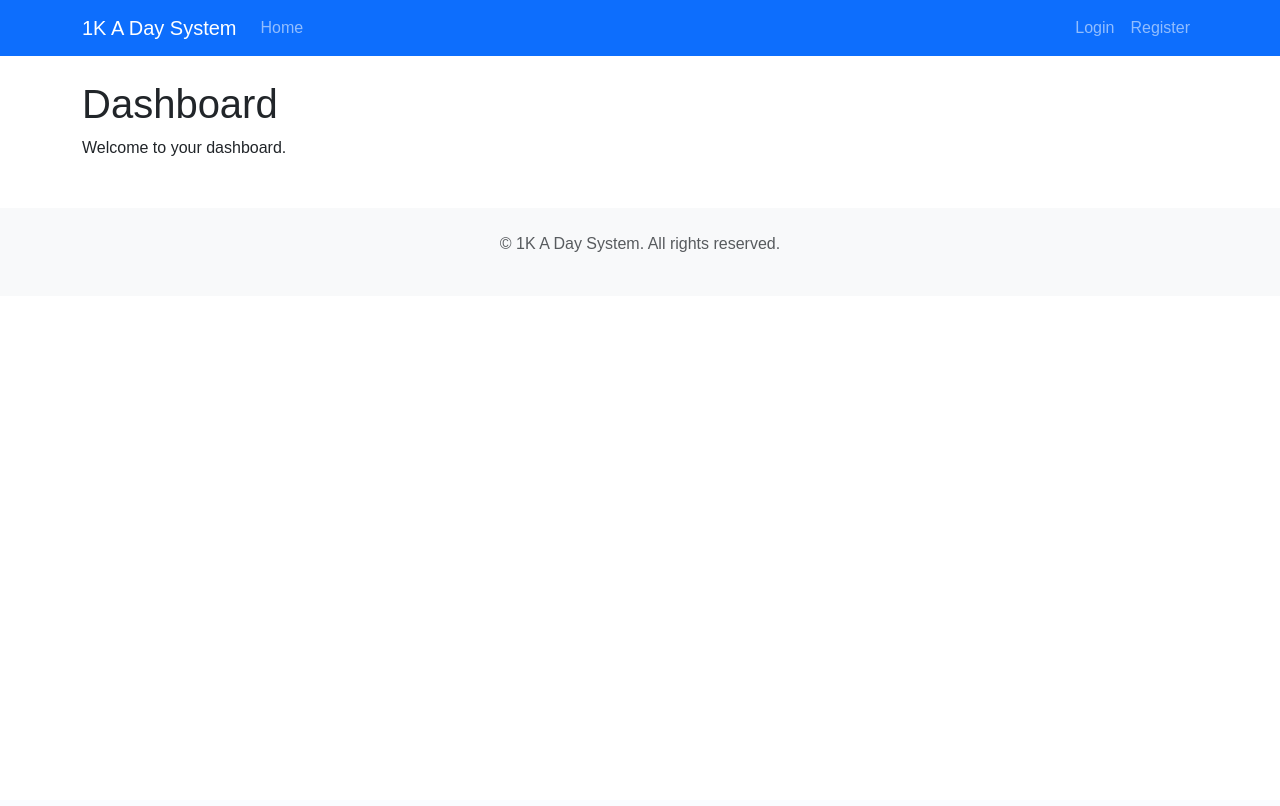
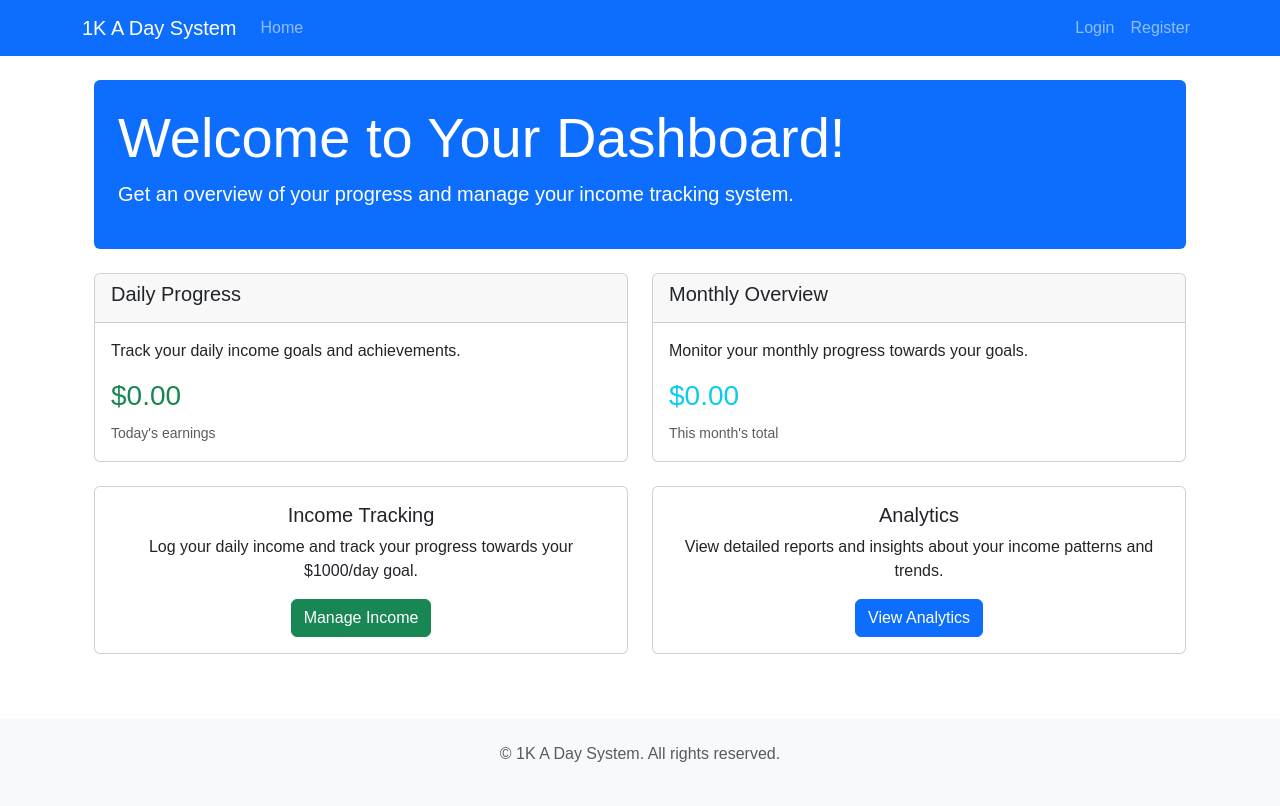
Before and after one commit to jemert1992/1kadaysystem, a Flask app: template app/templates/dashboard.html in a window 1280 px wide. Before the commit the page ends 252 px from the top, so only its background shows below. Run offline with Flask 3, Linux system fonts and the light colour scheme; the template is opened without the code that fills it, so the values that code supplies are empty; some libraries are stand-ins or nearby versions.

Commit message:
Add dashboard.html template for user dashboard overview.

```diff
--- a/app/templates/dashboard.html
+++ b/app/templates/dashboard.html
@@ -3,6 +3,63 @@
 {% block title %}Dashboard{% endblock %}
 
 {% block content %}
-<h1>Dashboard</h1>
-<p>Welcome to your dashboard.</p>
+<div class="container mt-4">
+    <!-- Dashboard Greeting -->
+    <div class="jumbotron bg-primary text-white p-4 rounded mb-4">
+        <h1 class="display-4">Welcome to Your Dashboard!</h1>
+        <p class="lead">Get an overview of your progress and manage your income tracking system.</p>
+    </div>
+
+    <!-- Quick Summary Cards -->
+    <div class="row mb-4">
+        <div class="col-md-6">
+            <div class="card">
+                <div class="card-header">
+                    <h5 class="card-title">Daily Progress</h5>
+                </div>
+                <div class="card-body">
+                    <p class="card-text">Track your daily income goals and achievements.</p>
+                    <h3 class="text-success">$0.00</h3>
+                    <small class="text-muted">Today's earnings</small>
+                </div>
+            </div>
+        </div>
+        <div class="col-md-6">
+            <div class="card">
+                <div class="card-header">
+                    <h5 class="card-title">Monthly Overview</h5>
+                </div>
+                <div class="card-body">
+                    <p class="card-text">Monitor your monthly progress towards your goals.</p>
+                    <h3 class="text-info">$0.00</h3>
+                    <small class="text-muted">This month's total</small>
+                </div>
+            </div>
+        </div>
+    </div>
+
+    <!-- Navigation Links -->
+    <div class="row">
+        <div class="col-md-6 mb-3">
+            <div class="card h-100">
+                <div class="card-body text-center">
+                    <i class="fas fa-dollar-sign fa-3x text-success mb-3"></i>
+                    <h5 class="card-title">Income Tracking</h5>
+                    <p class="card-text">Log your daily income and track your progress towards your $1000/day goal.</p>
+                    <a href="{{ url_for('main.income') }}" class="btn btn-success">Manage Income</a>
+                </div>
+            </div>
+        </div>
+        <div class="col-md-6 mb-3">
+            <div class="card h-100">
+                <div class="card-body text-center">
+                    <i class="fas fa-chart-line fa-3x text-primary mb-3"></i>
+                    <h5 class="card-title">Analytics</h5>
+                    <p class="card-text">View detailed reports and insights about your income patterns and trends.</p>
+                    <a href="{{ url_for('main.analytics') }}" class="btn btn-primary">View Analytics</a>
+                </div>
+            </div>
+        </div>
+    </div>
+</div>
 {% endblock %}
```
